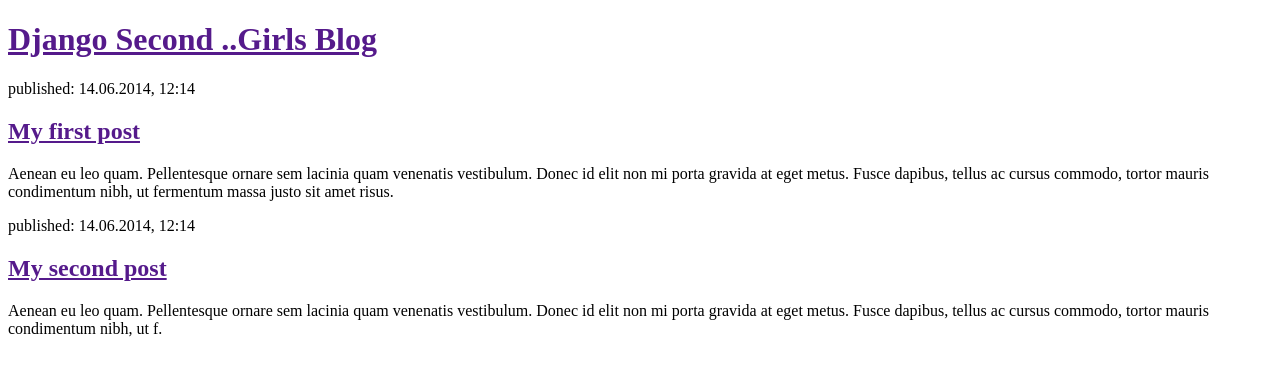
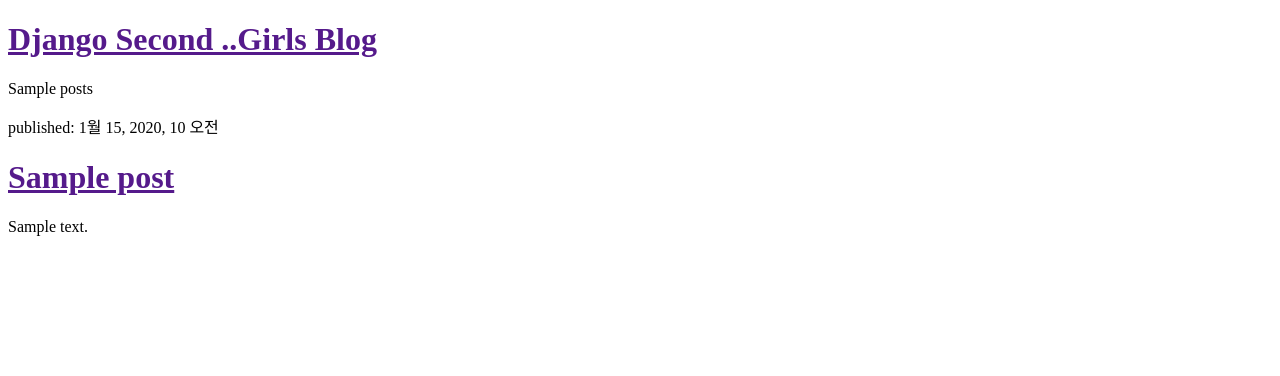
Before and after one commit to GyuhyeokYi/my-first-blog, a Django app: template blog/templates/blog/post_list.html in a window 1280 px wide. Shown: the top 376 px of the page. Run offline with Django 3.2, Linux system fonts and the light colour scheme; the template is opened without the code that fills it: most values are stand-ins (such as "Sample title", 1, 10 or a date in 2020).

Commit message:
Modified templates to display posts from databases.

```diff
--- a/blog/templates/blog/post_list.html
+++ b/blog/templates/blog/post_list.html
@@ -8,8 +8,20 @@
 	    <div>
             <h1><a href="">Django Second ..Girls Blog</a></h1>
         </div>
+        <div>
+            {{ posts }}
+        </div>
+        <div>
+        {% for post in posts %}
+            <div>
+                <p>published: {{ post.published_date }}</p>
+                <h1><a href="">{{ post.title }}</a></h1>
+                <p>{{ post.text|linebreaksbr }}</p>
+            </div>
+        {% endfor %}
+        </div>
 
-        <div>
+<!--         <div>
             <p>published: 14.06.2014, 12:14</p>
             <h2><a href="">My first post</a></h2>
             <p>Aenean eu leo quam. Pellentesque ornare sem lacinia quam venenatis vestibulum. Donec id elit non mi porta gravida at eget metus. Fusce dapibus, tellus ac cursus commodo, tortor mauris condimentum nibh, ut fermentum massa justo sit amet risus.</p>
@@ -19,6 +31,6 @@
             <p>published: 14.06.2014, 12:14</p>
             <h2><a href="">My second post</a></h2>
             <p>Aenean eu leo quam. Pellentesque ornare sem lacinia quam venenatis vestibulum. Donec id elit non mi porta gravida at eget metus. Fusce dapibus, tellus ac cursus commodo, tortor mauris condimentum nibh, ut f.</p>
-        </div>
+        </div> -->
 </body>
 </html>
--- a/blog/views.py
+++ b/blog/views.py
@@ -1,6 +1,9 @@
 from django.shortcuts import render
+from django.utils import timezone
+from .models import Post
 
 # Create your views here.
 
 def post_list(request):
-    return render(request, 'blog/post_list.html', {})
+	posts = Post.objects.filter(published_date__lte=timezone.now()).order_by('published_date')
+	return render(request, 'blog/post_list.html', {'posts': posts})
```
